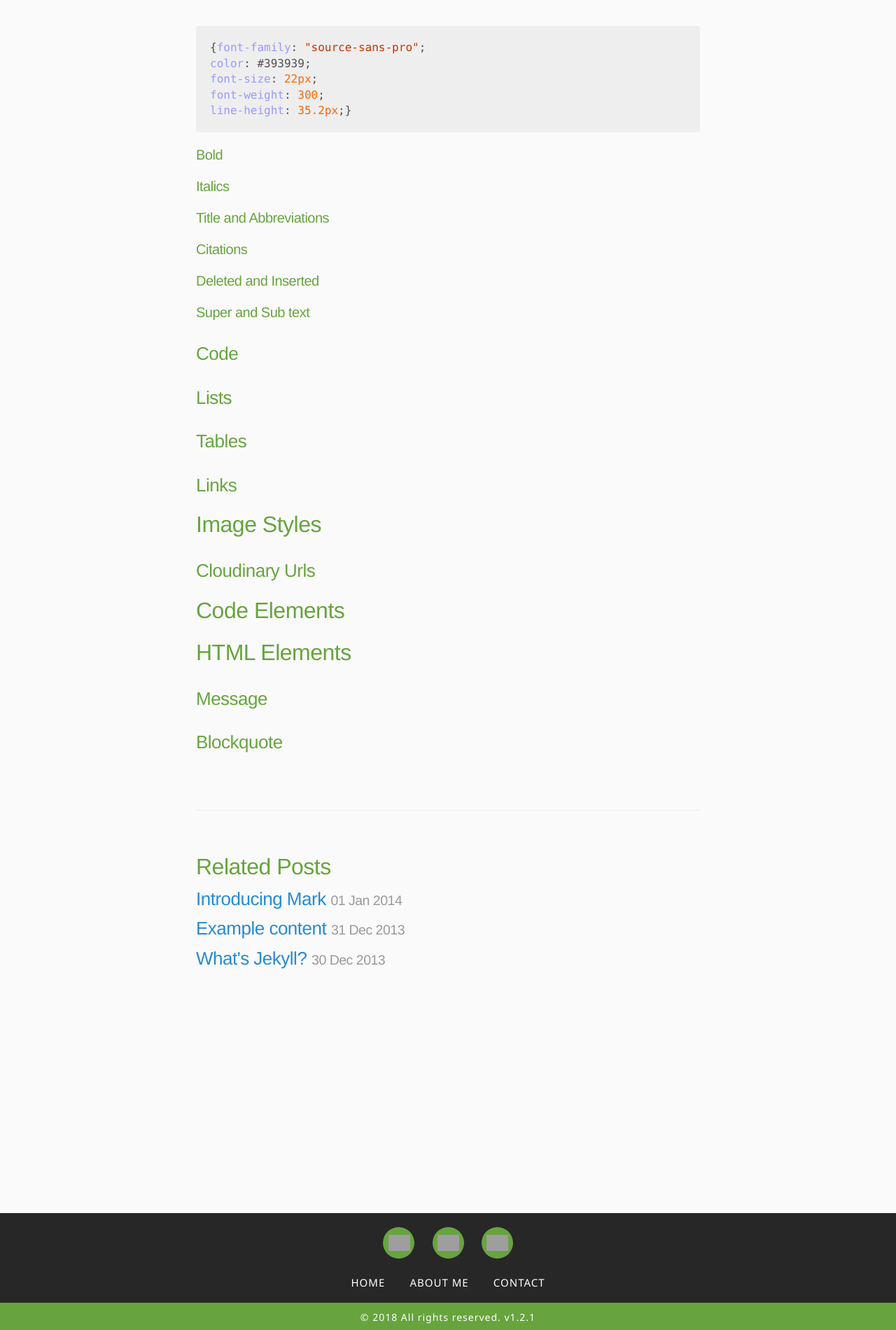
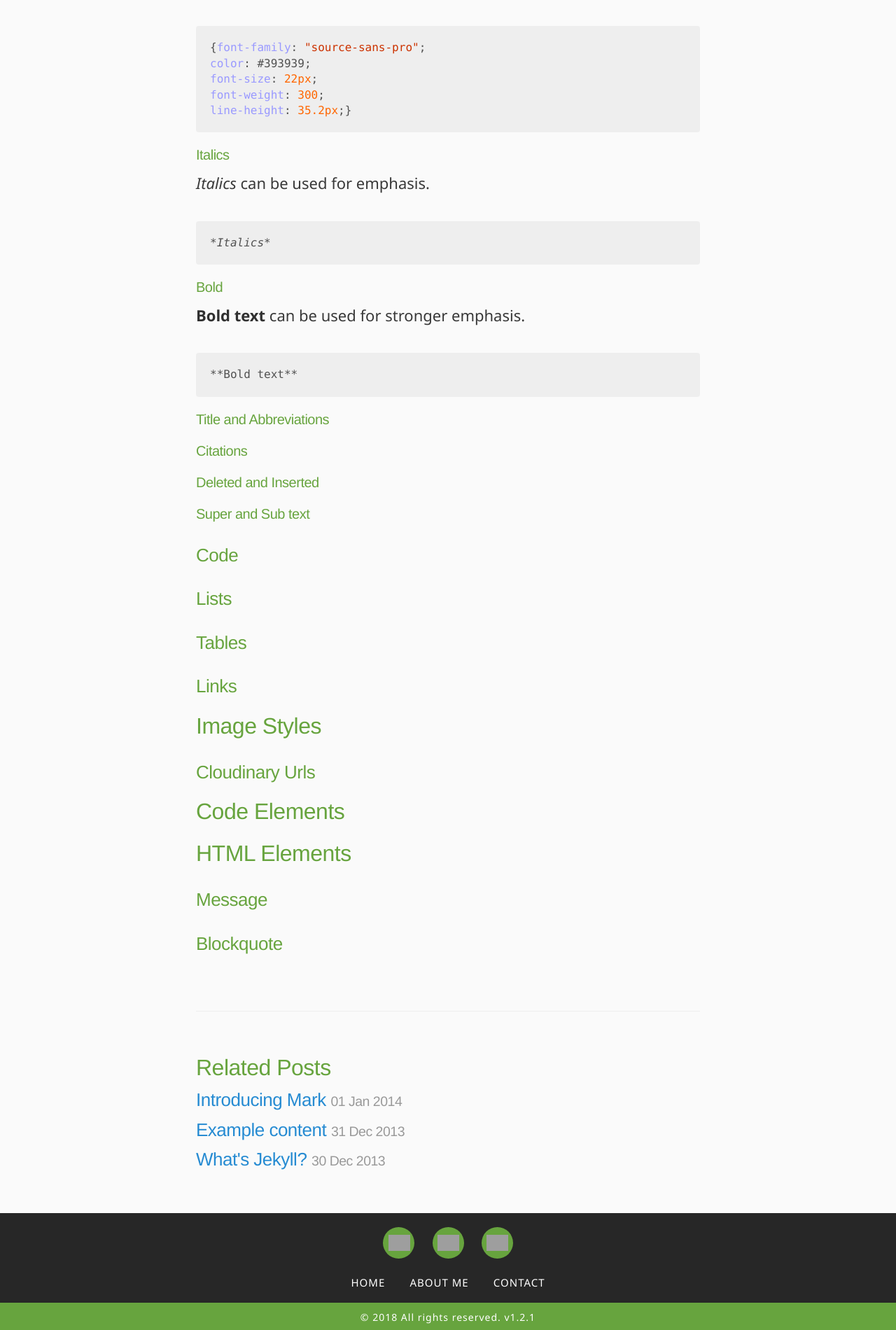
Before and after one commit to markthelefty/markthelefty.github.io, a Jekyll site: the page built from _posts/2018-07-30-theme-style-guide.markdown, in a window 1280 px wide. Shown: the part 2138-4038 px from the top of the page at 70% size. Built offline with Jekyll 4.4.1, drawn with Linux system fonts in a browser that asks for light colours; some web fonts are replaced; our own code applies the rules of GitHub Pages for plain Markdown files; grey boxes are pictures that could not be loaded.

Commit message:
Updated Theme Style Guide

````diff
--- a/_posts/2018-07-30-theme-style-guide.markdown
+++ b/_posts/2018-07-30-theme-style-guide.markdown
@@ -48,10 +48,16 @@ font-size: 22px;
 font-weight: 300;
 line-height: 35.2px;}
 ```
-
+#### Italics
+*Italics* can be used for emphasis.
+```markdown
+*Italics*
+```
 #### Bold
-
-#### Italics
+**Bold text** can be used for stronger emphasis.
+```markdown
+**Bold text**
+```
 
 #### Title and Abbreviations
 
````
